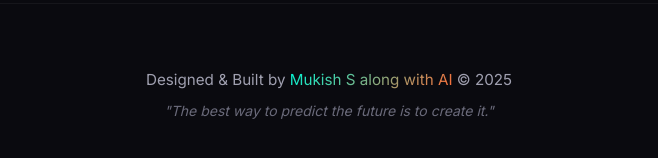
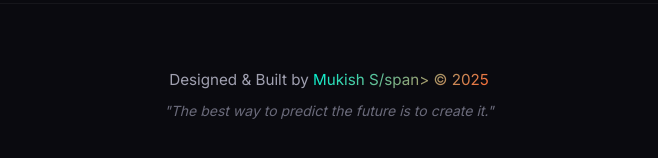
Before and after one commit to Mukish45/Mukish45.github.io, a website: page index.html in a window 1280 px wide. Shown: the part 6893-7051 px from the top of the page, without its empty margins (311-969 px from the left). Drawn offline with Linux system fonts and the light colour scheme.

Commit message:
content change

```diff
--- a/index.html
+++ b/index.html
@@ -608,7 +608,7 @@
         <div class="container">
             <div class="footer-content">
                 <p class="footer-text">
-                    Designed & Built by <span class="highlight">Mukish S along with AI</span> © 2025
+                    Designed & Built by <span class="highlight">Mukish S/span> © 2025
                 </p>
                 <p class="footer-quote">
                     "The best way to predict the future is to create it."
```
